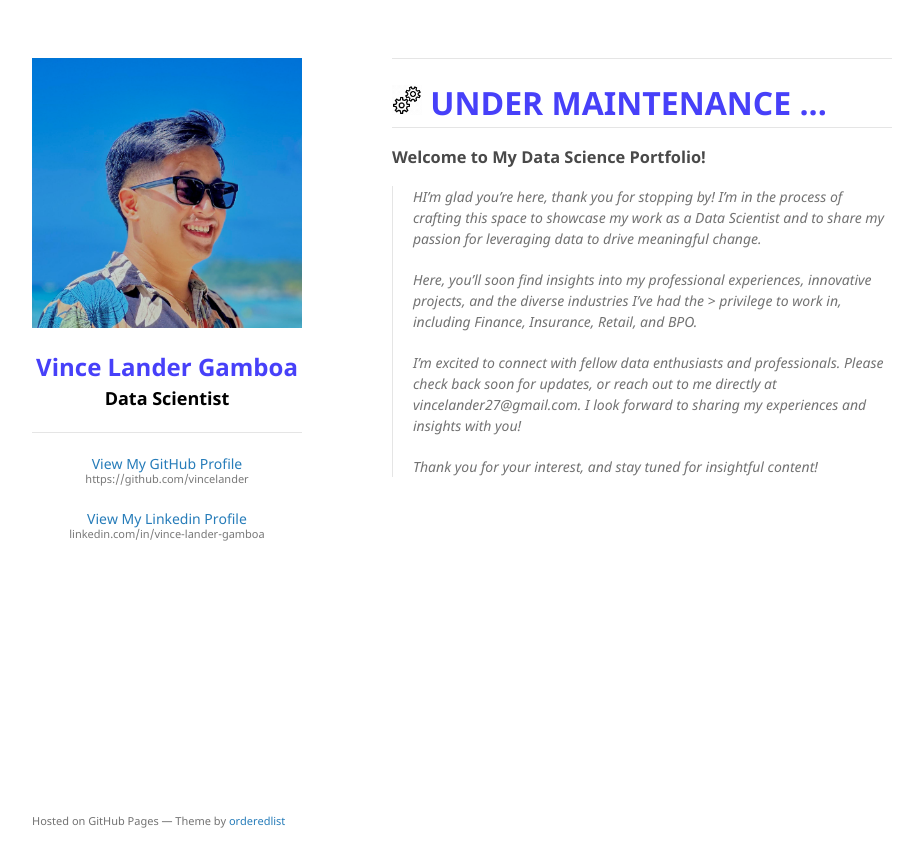
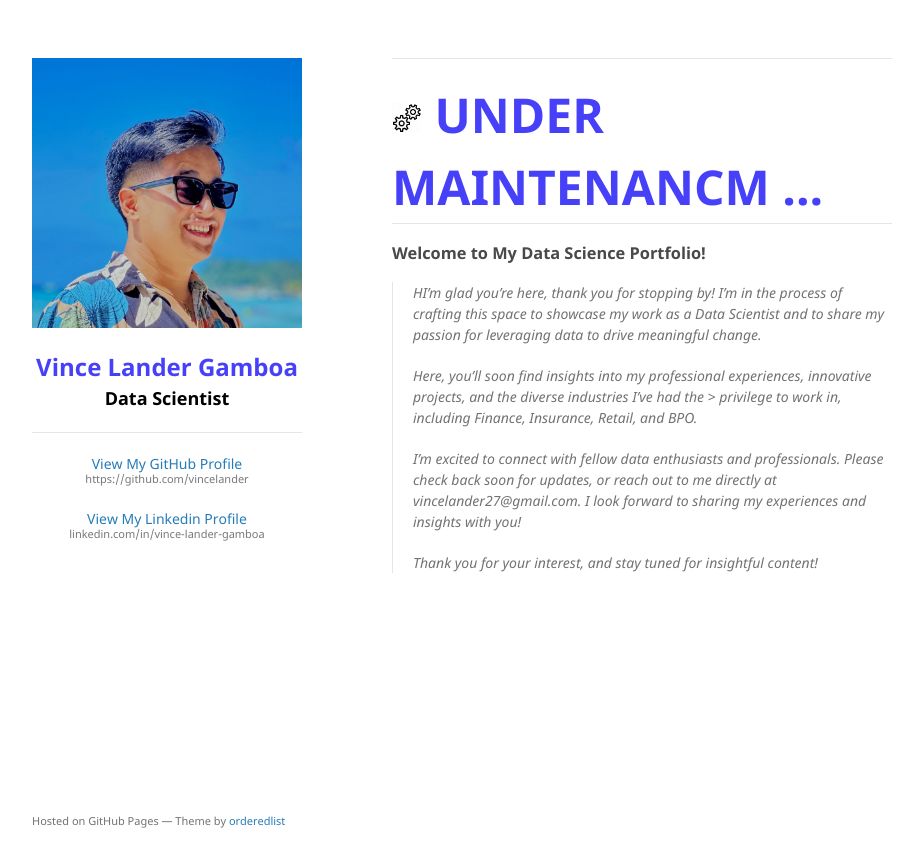
Before and after one commit to vincelander/vincelander.github.io, a Jekyll site: the page built from index.md, in a window 1280 px wide. Shown: the top 867 px of the page, without its empty margins (178-1094 px from the left). Built offline with Jekyll 4.4.1, drawn with Linux system fonts in a browser that asks for light colours.

Commit message:
update view and details

```diff
--- a/_layouts/default.html
+++ b/_layouts/default.html
@@ -124,9 +124,9 @@
       </header>
       <section>
         <hr>
-        <font size="6" color="#4740F9">
+        <font size="14px" color="#4740F9">
           <img src="/assets/img/gear-logo.gif" alt="Logo" style="width:30px; height:auto;">
-          <b>UNDER MAINTENANCE ...</b>
+          <b>UNDER MAINTENANCM ...</b>
         </font>
         <hr>
 
```
